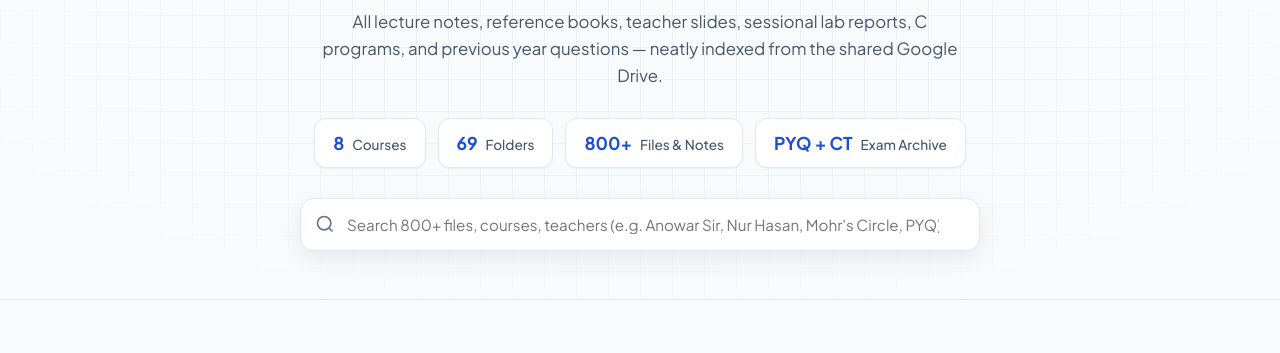
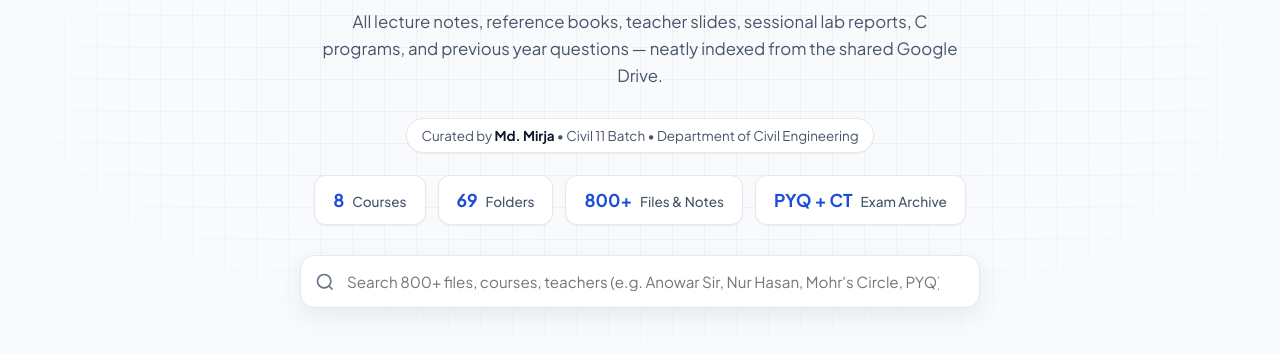
Before and after one commit to Miraj2407/fec-ce-2y2s-hub, a plain HTML site: page index.html in a window 1280 px wide. Shown: the part 242-595 px from the top of the page. Drawn offline with Linux system fonts and the light colour scheme.

Commit message:
Fix search dropdown z-index, modal scrolling, and add curator credit

```diff
--- a/index.html
+++ b/index.html
@@ -50,6 +50,10 @@
         <p class="hero-subtitle">
           All lecture notes, reference books, teacher slides, sessional lab reports, C programs, and previous year questions — neatly indexed from the shared Google Drive.
         </p>
+
+        <div class="curator-pill">
+          <span>Curated by <strong>Md. Mirja</strong> • Civil 11 Batch • Department of Civil Engineering</span>
+        </div>
 
         <div class="stats-row" id="statsRow">
           <div class="stat-pill"><strong id="statCourses">8</strong><span>Courses</span></div>
@@ -135,7 +139,7 @@
   <footer class="footer">
     <div class="container footer-inner">
       <div>
-        <strong>Faridpur Engineering College (FEC)</strong> — Dept. of Civil Engineering (CE-11)
+        <strong>Md. Mirja</strong> — Civil 11 Batch, Department of Civil Engineering, Faridpur Engineering College (FEC)
         <p>Curated index of the shared 2nd Semester (2Y-2S) Google Drive repository.</p>
       </div>
       <div class="footer-links">
--- a/styles.css
+++ b/styles.css
@@ -209,14 +209,15 @@ body {
 /* Hero */
 .hero {
   position: relative;
+  z-index: 20;
   padding: 64px 0 48px;
-  overflow: hidden;
   border-bottom: 1px solid var(--border);
 }
 
 .hero-grid-bg {
   position: absolute;
   inset: 0;
+  overflow: hidden;
   background-image:
     linear-gradient(to right, rgba(29, 78, 216, 0.05) 1px, transparent 1px),
     linear-gradient(to bottom, rgba(29, 78, 216, 0.05) 1px, transparent 1px);
@@ -306,6 +307,7 @@ body {
 /* Search */
 .search-wrap {
   position: relative;
+  z-index: 60;
   max-width: 680px;
   margin: 0 auto;
 }
@@ -716,17 +718,40 @@ body {
 }
 
 .modal-body {
+  flex: 1 1 auto;
+  min-height: 0;
   padding: 18px 22px;
   overflow-y: auto;
-  display: flex;
-  flex-direction: column;
-  gap: 16px;
+  overscroll-behavior: contain;
+  display: block;
 }
 
 .folder-block {
   border: 1px solid var(--border);
   border-radius: 12px;
-  overflow: hidden;
+  margin-bottom: 14px;
+}
+
+.folder-block:last-child {
+  margin-bottom: 0;
+}
+
+.curator-pill {
+  display: inline-flex;
+  align-items: center;
+  gap: 8px;
+  padding: 6px 14px;
+  border-radius: 999px;
+  background: var(--surface);
+  border: 1px solid var(--border);
+  color: var(--text-muted);
+  font-size: 0.84rem;
+  margin-bottom: 22px;
+  box-shadow: var(--shadow-sm);
+}
+
+.curator-pill strong {
+  color: var(--text);
 }
 
 .folder-summary {
```
